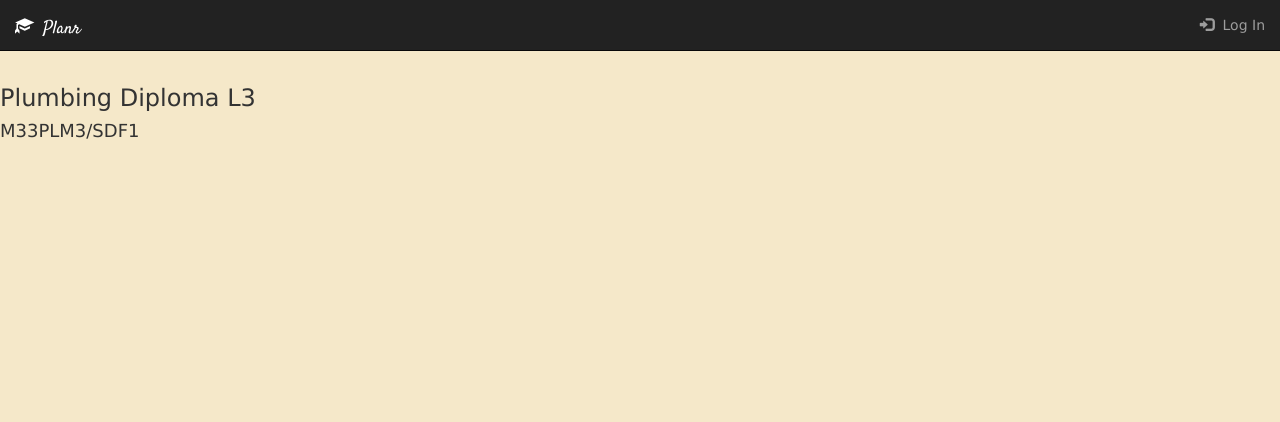
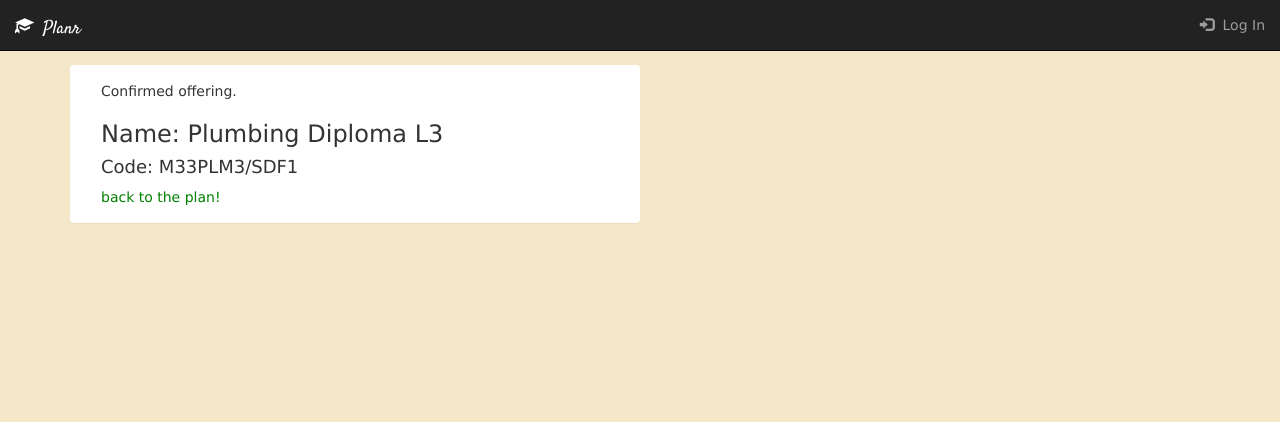
Before and after one commit to lb13/planr, a Django app: page /curriculum/1/ in a window 1280 px wide. Shown: the top 422 px of the page. Run offline with Django 3.2, Linux system fonts and the light colour scheme; data comes from the database, SQL or seed files in the repository; both versions use the stored data as it was after the commit; some libraries are stand-ins or nearby versions.

Commit message:
Added marketing detail/update view

```diff
--- a/curriculum/templates/curriculum/detail.html
+++ b/curriculum/templates/curriculum/detail.html
@@ -1,8 +1,14 @@
 {% extends 'curriculum/base.html' %}
 
 {% block body %}
-
-<h3>{{ offering.course_name }}</h3>
-<h4>{{ offering.course_code }}</h4>
-
+<div class="container">
+  <div class="panel col-sm-6">
+  <div class="panel-body">
+    Confirmed offering.
+<h3>Name: {{ offering.course_name }}</h3>
+<h4>Code: {{ offering.course_code }}</h4>
+<a href="/">back to the plan!</a>
+</div>
+</div>
+</div>
 {% endblock %}
--- a/curriculum/templates/curriculum/index.html
+++ b/curriculum/templates/curriculum/index.html
@@ -10,7 +10,7 @@
       <th style="width: 75px">Under Review?</th>
       <th style="width: 300px">Course Name</th>
       <th style="width: 180px">Course Code</th>
-      <th style="width: 100px">View Marketing</th>
+      <th style="width: 100px">Marketing</th>
       <th style="width: 100px">Edit</th>
       <th style="width: 100px">Delete</th>
       <th style="width: 75px">Course Delivery</th>
@@ -41,7 +41,7 @@
       <td>{{ offering.course_name }}</td>
       <td>{{ offering.course_code }}</td>
       <td>
-        <form action="{% url 'curriculum:offering-update' offering.course_id %}" method="get" style="display: inline">
+        <form action="{% url 'curriculum:marketing-update' offering.course_id %}" method="get" style="display: inline">
           {% csrf_token %}
           <input type="hidden" name="offering_id" value="{{ offering.course_id }}"/>
           <button type="submit" class="btn btn-success btn-sm" style="width: 90px">
--- a/curriculum/templates/curriculum/offering_form.html
+++ b/curriculum/templates/curriculum/offering_form.html
@@ -1,5 +1,5 @@
 {% extends 'curriculum/base.html' %}
-{% block title %}Add a New Offering{% endblock %}
+{% block title %}Add/Update Offering{% endblock %}
 
 {% block body %}
 <div class="container-fluid">
@@ -13,7 +13,7 @@
             {% include 'curriculum/form-template.html' %}
             <div class="form-group">
               <div class="col-sm-offset-2 col-sm-10">
-                <button type="submit" class="btn btn-success">Submit</button>
+                <button type="submit" class="btn btn-success">Save</button>
           </form>
 
         </div>
--- a/curriculum/urls.py
+++ b/curriculum/urls.py
@@ -10,8 +10,10 @@ urlpatterns = [
     url(r'^(?P<pk>[0-9]+)/$', views.DetailView.as_view(), name='detail'),
     # /curriculum/offering/add
     url(r'^offering/add/$', views.OfferingCreate.as_view(), name='offering-add'),
-    # /curriculum/offering/add
+    # /curriculum/offering/<id>
     url(r'^offering/(?P<pk>[0-9]+)/$', views.OfferingUpdate.as_view(), name='offering-update'),
-    # /curriculum/offering/add
+    # /curriculum/offering/<id>/delete
     url(r'^offering/(?P<pk>[0-9]+)/delete/$', views.OfferingDelete.as_view(), name='offering-delete'),
+    # /curriculum/offering/<id>/marketing
+    url(r'^offering/(?P<pk>[0-9]+)/marketing/$', views.MarketingUpdate.as_view(), name='marketing-update'),
 ]
--- a/curriculum/views.py
+++ b/curriculum/views.py
@@ -21,6 +21,10 @@ class OfferingUpdate(UpdateView):
     model = Offering
     fields = ['course_caution','course_name','course_delivery','course_type','parent_code','strand','department','location','qual_aim','fee_comments','start_date','end_date','start_time','end_time','day','study_year','study_year_duration','wk_hrs','number_wks','glh','number_grps','min_students','max_students','mkt_course_name','mkt_course_overview','mkt_prospectus','mkt_entry_req','mkt_topics','mkt_target','mkt_learning','mkt_assess','mkt_career','mkt_funding','mkt_add_costs','mkt_where','mkt_bring','mkt_other','mkt_tutor',]
 
+class MarketingUpdate(UpdateView):
+    model = Offering
+    fields = ['mkt_course_name','mkt_course_overview','mkt_prospectus','mkt_entry_req','mkt_topics','mkt_target','mkt_learning','mkt_assess','mkt_career','mkt_funding','mkt_add_costs','mkt_where','mkt_bring','mkt_other','mkt_tutor',]
+
 class OfferingDelete(DeleteView):
     model = Offering
     success_url = reverse_lazy('curriculum:index')
```
Also changed, not shown: db.sqlite3.
